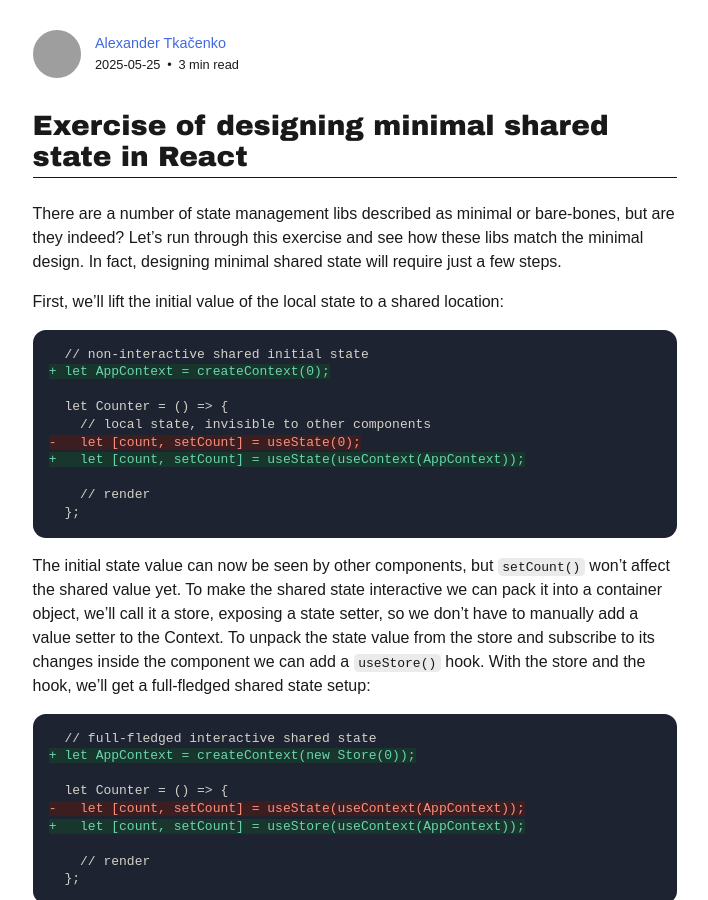
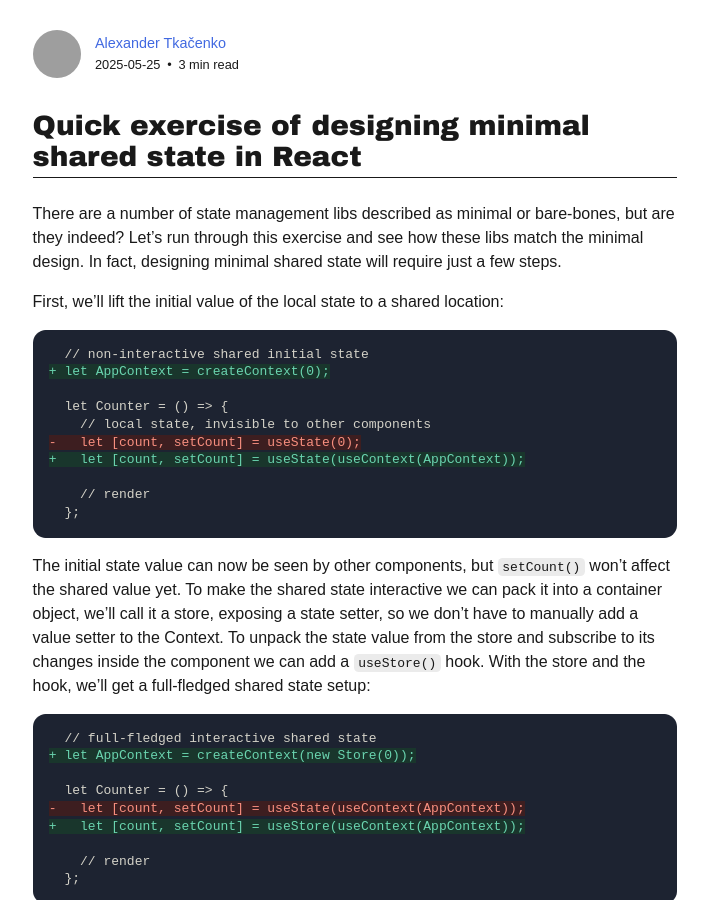
Before and after one commit to axtk/axtk.github.io, a Jekyll site: the page built from x/t8_react_store.md, in a window 1280 px wide and 900 px high. Shown: the whole window, without its empty margins (285-993 px from the left). Built offline with Jekyll 4.4.1, drawn with Linux system fonts in a browser that asks for light colours; our own code applies the rules of GitHub Pages for plain Markdown files; grey boxes are pictures that could not be loaded.

Commit message:
update state management post title

```diff
--- a/index.html
+++ b/index.html
@@ -37,7 +37,7 @@
     <p>My stories on the tools I build:</p>
     <ul>
         <li><a href="x/t8_react_router">A React router to my liking</a></li>
-        <li><a href="x/t8_react_store">Exercise of designing minimal shared state in React</a></li>
+        <li><a href="x/t8_react_store">Quick exercise of designing minimal shared state in React</a></li>
         <li><a href="x/t8_react_pending">Uncluttered async action state tracking in React</a></li>
         <li><a href="x/t8_react_router_type_safety">Type-safe routing with T8 React Router</a></li>
         <li><a href="x/t8_react_router_typed_URL_parameters">Type-safe URL parameters in T8 React Router</a></li>
--- a/x/t8_react_store.md
+++ b/x/t8_react_store.md
@@ -1,5 +1,5 @@
 ---
-title: Exercise of designing minimal shared state in React
+title: Quick exercise of designing minimal shared state in React
 date: 2025-05-25
 updated: 2025-09-08
 tags:
```
